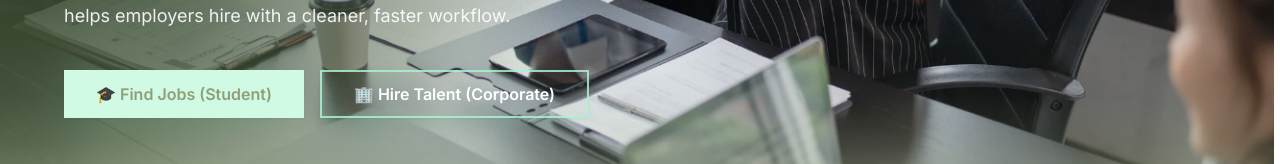
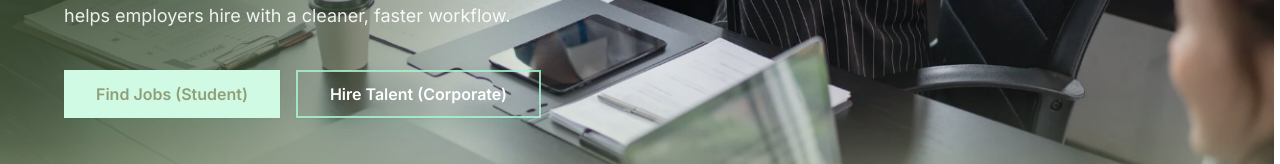
Before and after one commit to HIREKARMA1/disha-blue-ui, a Next.js app: page / in a window 1280 px wide. Shown: the part 478-642 px from the top of the page. Built offline with nearby package versions, Linux system fonts and the light colour scheme; no server answers.

Commit message:
latest update of landing page
Signed-off-by: Shriyansh@2004 <sanubhab629@gmail.com>

```diff
--- a/components/home/CTASection.tsx
+++ b/components/home/CTASection.tsx
@@ -57,7 +57,7 @@ export default function CTASection() {
               size="lg"
               className="h-12 w-full rounded-none border-0 bg-white px-6 text-sage-deep shadow-none hover:bg-emerald-50 dark:text-emerald-950 sm:w-auto"
             >
-              🎓 Find Jobs (Student)
+              Find Jobs (Student)
             </Button>
           </div>
           <Link href="/auth/register?type=corporate" className="w-full sm:w-auto">
@@ -66,7 +66,7 @@ export default function CTASection() {
               variant="outline"
               className="h-12 w-full rounded-none border-2 border-white/80 bg-transparent px-6 text-white shadow-none hover:bg-white/10 sm:w-auto"
             >
-              🏢 Hire Talent (Corporate)
+              Hire Talent (Corporate)
             </Button>
           </Link>
         </motion.div>
--- a/components/home/HeroSection.tsx
+++ b/components/home/HeroSection.tsx
@@ -87,7 +87,7 @@ export default function HeroSection() {
                   onClick={handleFindJobsClick}
                   className="h-11 min-h-[44px] w-full rounded-none border-0 bg-emerald-100 px-5 text-sm font-semibold text-sage-deep shadow-none ring-0 ring-offset-0 hover:bg-emerald-50 focus-visible:ring-2 focus-visible:ring-emerald-300/80 focus-visible:ring-offset-0 dark:bg-emerald-200 dark:text-emerald-950 dark:hover:bg-emerald-100 sm:w-auto sm:px-6 md:min-h-[3rem] md:px-8 md:text-base"
                 >
-                  🎓 Find Jobs (Student)
+                  Find Jobs (Student)
                 </Button>
               </div>
               <Link href="/auth/register?type=corporate" className="w-full min-w-0 sm:w-auto sm:min-w-[9.5rem]">
@@ -95,7 +95,7 @@ export default function HeroSection() {
                   variant="outline"
                   className="h-11 min-h-[44px] w-full rounded-none border-2 border-emerald-200/85 bg-transparent px-5 text-sm font-semibold text-white shadow-none ring-0 ring-offset-0 hover:bg-emerald-500/15 focus-visible:ring-2 focus-visible:ring-emerald-300/70 focus-visible:ring-offset-0 dark:border-emerald-400/85 dark:bg-emerald-950/25 dark:text-emerald-50 dark:hover:bg-emerald-800/45 sm:w-auto sm:px-6 md:min-h-[3rem] md:px-8 md:text-base"
                 >
-                  🏢 Hire Talent (Corporate)
+                  Hire Talent (Corporate)
                 </Button>
               </Link>
             </div>
--- a/components/home/RoleSplitSection.tsx
+++ b/components/home/RoleSplitSection.tsx
@@ -53,7 +53,7 @@ export default function RoleSplitSection() {
                   size="lg"
                   className="h-11 w-full rounded-none border-0 bg-sage-deep text-white shadow-none hover:bg-sage-deep/90 dark:bg-emerald-600 dark:hover:bg-emerald-500 sm:w-auto"
                 >
-                  🎓 Find Jobs (Student)
+                  Find Jobs (Student)
                 </Button>
               </div>
             </div>
@@ -86,7 +86,7 @@ export default function RoleSplitSection() {
                   variant="outline"
                   className="h-11 w-full rounded-none border-2 border-slate-300 bg-white shadow-none hover:border-sage-deep hover:bg-slate-50 dark:border-emerald-600 dark:bg-emerald-950 dark:text-emerald-50 dark:hover:bg-emerald-900 sm:w-auto"
                 >
-                  🏢 Hire Talent (Corporate)
+                  Hire Talent (Corporate)
                 </Button>
               </Link>
             </div>
```
